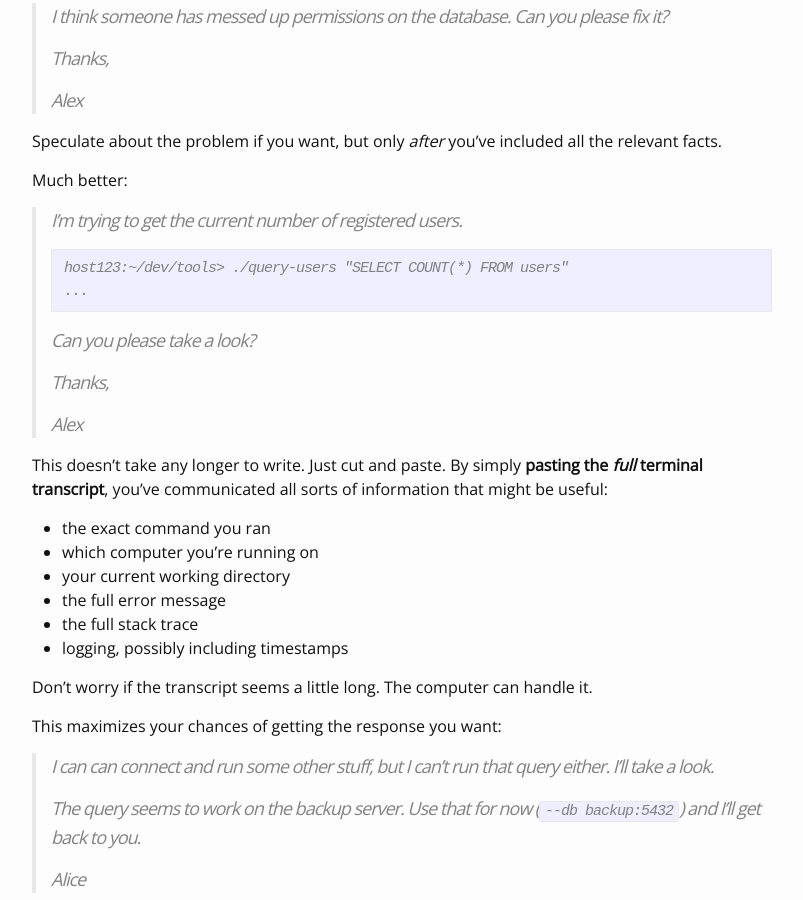
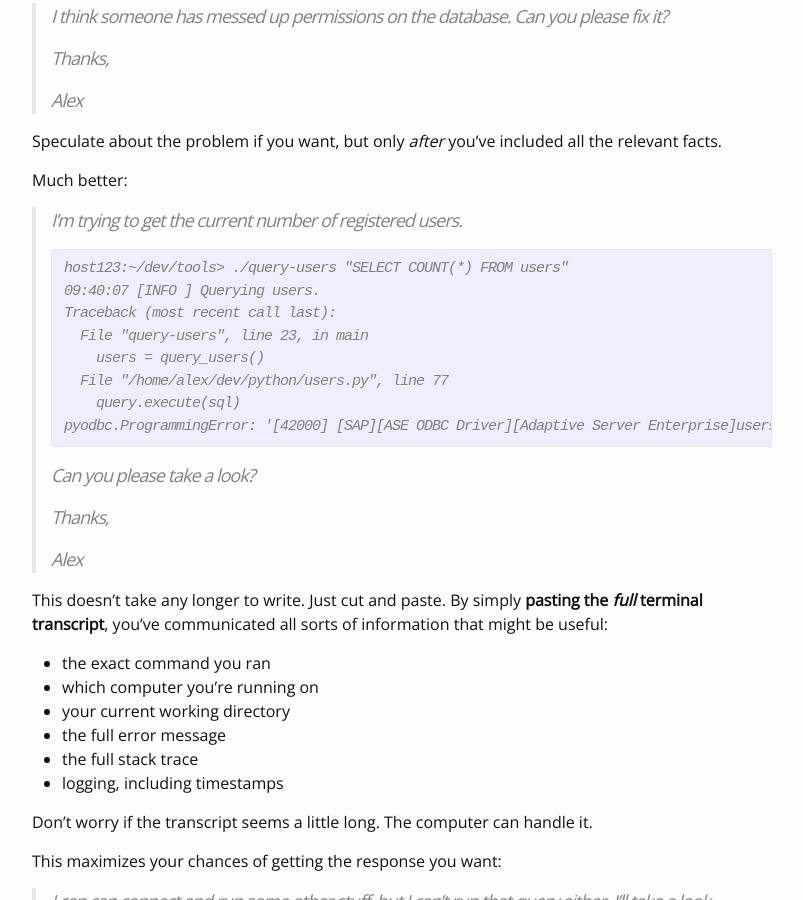
Before and after one commit to alexhsamuel/blog, a Jekyll site: the page built from _posts/2020-09-17-How to report a bug.markdown, in a window 1280 px wide and 900 px high, scrolled down 794 px. Shown: the whole window, without its empty margins (238-1041 px from the left). Built offline with Jekyll 4.4.1, drawn with Linux system fonts in a browser that asks for light colours; our own code applies the rules of GitHub Pages for plain Markdown files.

Commit message:
Update query.

````diff
--- a/_posts/2020-09-17-How to report a bug.markdown
+++ b/_posts/2020-09-17-How to report a bug.markdown
@@ -44,7 +44,13 @@ Much better:
 >
 > ```
 > host123:~/dev/tools> ./query-users "SELECT COUNT(*) FROM users"
-> ...
+> 09:40:07 [INFO ] Querying users.
+> Traceback (most recent call last):
+>   File "query-users", line 23, in main
+>     users = query_users()
+>   File "/home/alex/dev/python/users.py", line 77
+>     query.execute(sql)
+> pyodbc.ProgrammingError: '[42000] [SAP][ASE ODBC Driver][Adaptive Server Enterprise]users not found. Specify owner.objectname or use sp_help to check whether the object exists'
 > ```
 >
 > Can you please take a look?
@@ -61,7 +67,7 @@ information that might be useful:
 - your current working directory
 - the full error message
 - the full stack trace
-- logging, possibly including timestamps
+- logging, including timestamps
 
 Don't worry if the transcript seems a little long.  The computer can handle it.
 
````
